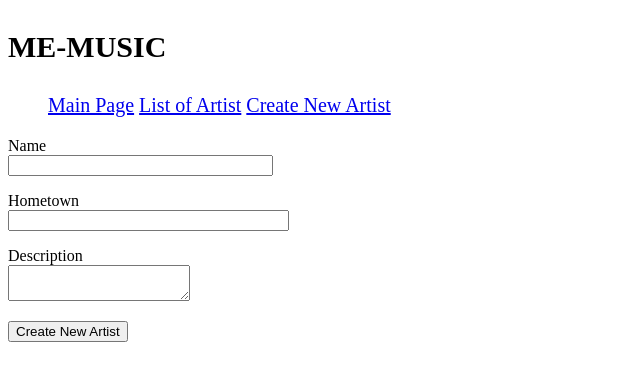
After one commit to ccantoral2121/my_local_music, a Flask app: page /add.html in a window 1280 px wide. The commit adds this page. Shown: the top 381 px of the page, without its empty margins (0-640 px from the left). Run offline with Flask 2, Linux system fonts and the light colour scheme.

Commit message:
Update fix hard coded instances

```diff
--- a/app/__init__.py
+++ b/app/__init__.py
@@ -1,5 +1,7 @@
 from flask import Flask
+from app.config import Config
 
 app = Flask(__name__)
+app.config.from_object(Config)
 
 from app import routes
--- /dev/null
+++ b/app/config.py
@@ -0,0 +1,3 @@
+import os
+class Config(object):
+    SECRET_KEY = os.environ.get('SECRET_KEY') or 'you-will-never-guess'
--- /dev/null
+++ b/app/forms.py
@@ -0,0 +1,9 @@
+from flask_wtf import FlaskForm
+from wtforms import StringField, TextAreaField, SubmitField
+from wtforms.validators import DataRequired
+
+class NewArtistForm(FlaskForm):
+        name = StringField('Name', validators=[DataRequired()])
+        hometown = StringField('Hometown', validators=[DataRequired()])
+        description = TextAreaField('Description',validators=[DataRequired()])
+        submit = SubmitField('Create New Artist')
--- a/app/routes.py
+++ b/app/routes.py
@@ -1,5 +1,6 @@
 from flask import render_template
 from app import app
+from app.forms import NewArtistForm
 
 
 
@@ -7,7 +8,7 @@ from app import app
 @app.route('/index.html')
 def index():
 
-    return render_template('index.html')
+    return render_template('index.html',title='Home')
 
 @app.route('/list_artists.html')
 def list_artists():
@@ -15,16 +16,26 @@ def list_artists():
 
     list = ['Eminem','Kaney West','MGK']
 
-    return render_template('list_artists.html',list=list)
 
-@app.route('/create.html')
-def create_new_artist():
+    return render_template('list_artists.html',list=list,title='List of Artist')
 
-    return render_template('create.html')
 
-@app.route('/mockup.html')
-def mockup():
-    return render_template('mockup.html')
+@app.route('/add.html')
+def add_artist():
+
+    form = NewArtistForm()
+    return render_template('add.html', title='Create New Artist', form=form)
+
+
+@app.route('/artist.html')
+def artist_page():
+    artist = {'name': 'Eminem',
+              'hometown': 'St. Joseph, Missouri, U.S.',
+              'description': 'Marshall Bruce Mathers III (born October 17, 1972), known professionally as Eminem (often stylized as EMINƎM) is an American rapper, songwriter, record producer, record executive, and actor.',
+              'events': ['Saturday 15 September 2018, England','Sunday 16 September 2018, Munich']
+              }
+
+    return render_template('artist.html', artist=artist)
 
 if __name__ == '__main__':
     app.run()
--- /dev/null
+++ b/app/templates/add.html
@@ -0,0 +1,40 @@
+<!DOCTYPE html>
+<html lang="en">
+<head>
+    <meta charset="UTF-8">
+
+</head>
+<body>
+
+    {% extends 'navigation.html' %}
+
+    {% block content %}
+
+        <form action="" method="post">
+        {{ form.hidden_tag() }}
+
+            <p>
+                {{ form.name.label }}<br>
+                {{ form.name(size=30) }}<br>
+            </p>
+            <p>
+                {{ form.hometown.label }}<br>
+                {{ form.hometown(size=32) }}<br>
+            </p>
+            <p>
+                {{ form.description.label }}<br>
+                {{ form.description }}<br>
+            </p>
+
+            <p>
+                {{ form.submit() }}
+            </p>
+
+
+        </form>
+
+
+    {% endblock %}
+
+</body>
+</html>
--- a/app/templates/index.html
+++ b/app/templates/index.html
@@ -2,7 +2,7 @@
 <html lang="en">
 <head>
     <meta charset="UTF-8">
-    <title>My Local Music App</title>
+
 </head>
 <body>
 
--- a/app/templates/navigation.html
+++ b/app/templates/navigation.html
@@ -2,7 +2,13 @@
 <html lang="en">
 <head>
     <meta charset="UTF-8">
-    <title>Title</title>
+
+    {% if title %}
+    <title>{{ title }}</title>
+    {% else %}
+    <title> ME-MUSIC</title>
+    {% endif %}
+
 </head>
 <body>
 
@@ -11,7 +17,7 @@
         <ol style="font-size: 20px">
             <a href="index.html">Main Page</a>
             <a href="list_artists.html">List of Artist</a>
-            <a href="create.html">Create New Artist</a>
+            <a href="add.html">Create New Artist</a>
         </ol>
 
     </div>
```
Also changed, not shown: app/templates/artist.html (added, +26 -0 lines), app/templates/create.html (deleted, +0 -18 lines), app/templates/list_artists.html (+3 -4 lines), app/templates/mockup.html (deleted, +0 -29 lines).
